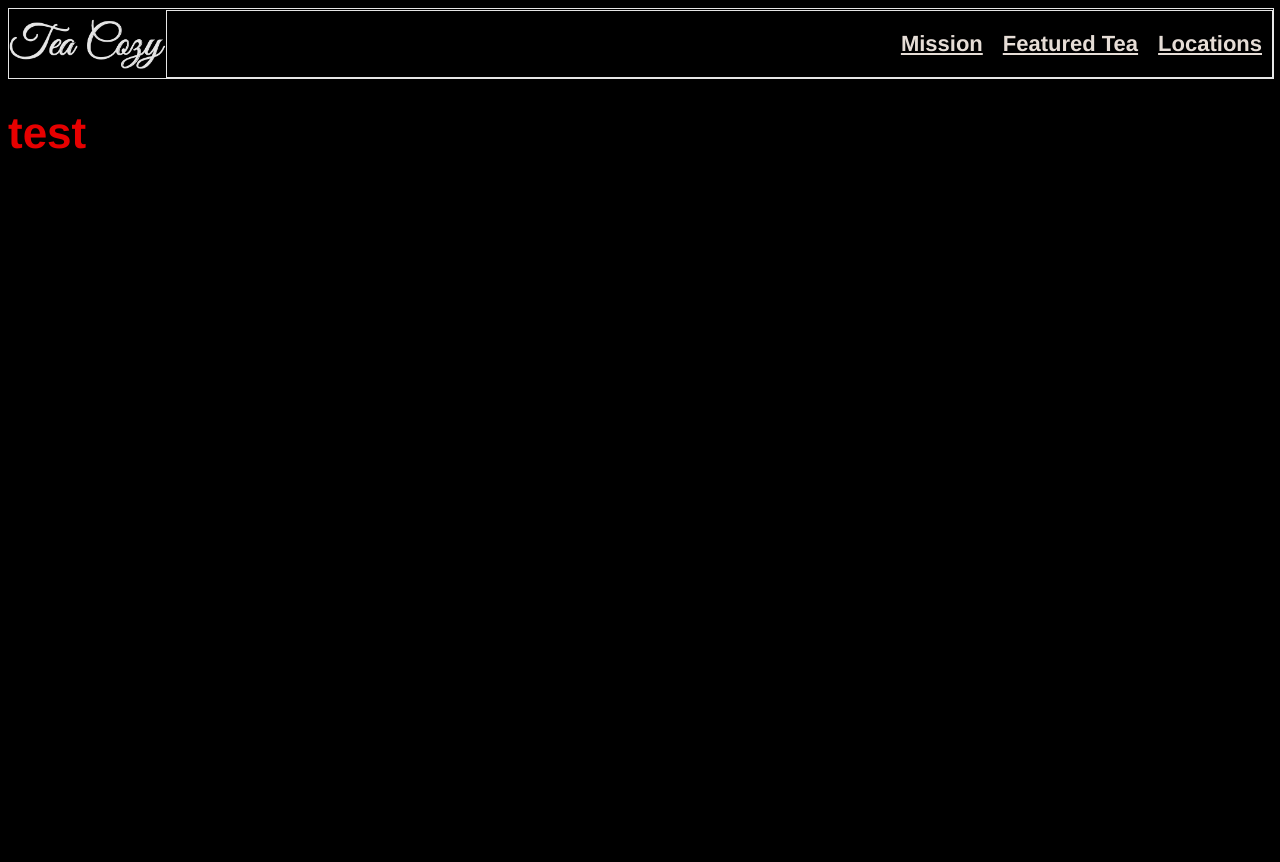
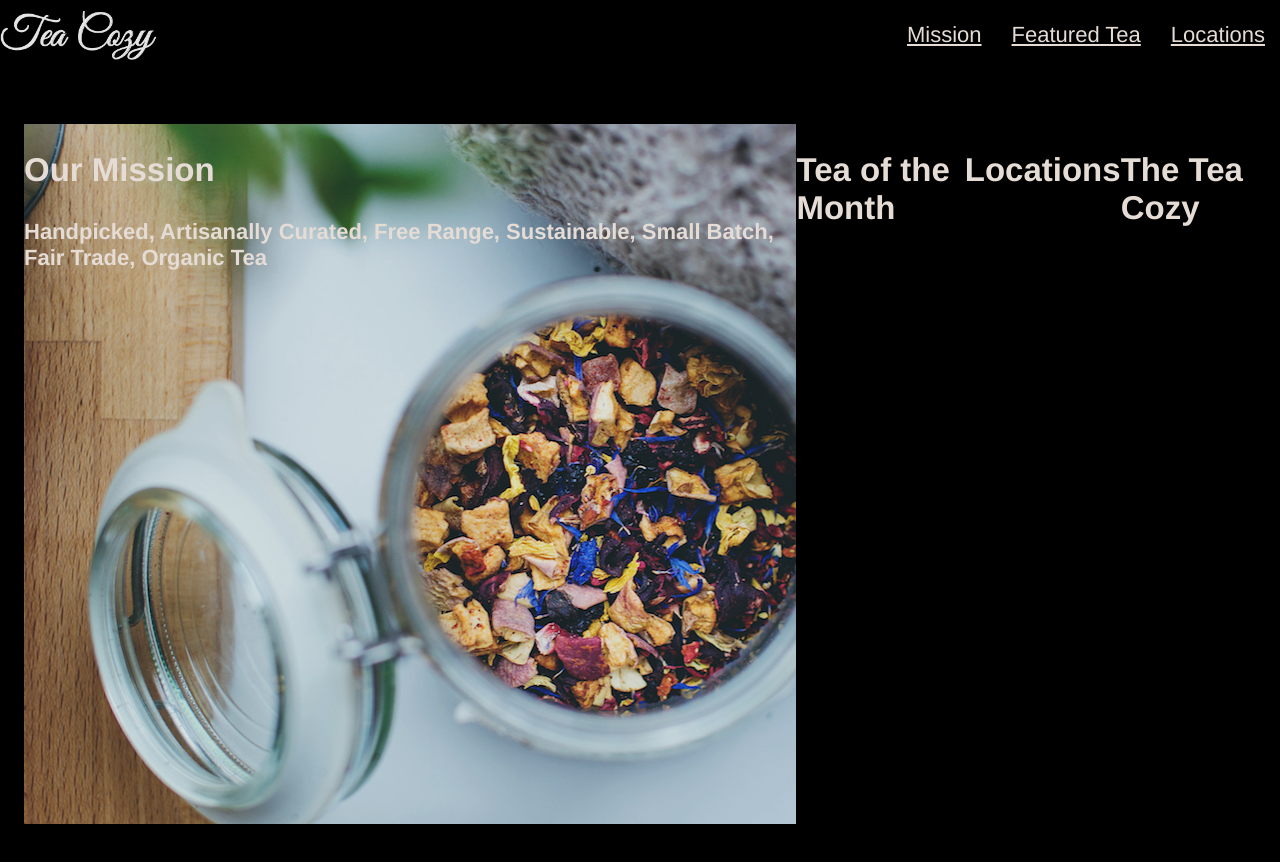
Before and after one commit to Treefarm1/Tea-Cozy, a plain HTML site: page index.html in a window 1280 px wide. Shown: the top 862 px of the page. Before the commit the page ends 800 px from the top, so only its background shows below. Drawn offline with Linux system fonts and the light colour scheme.

Commit message:
edited header

```diff
--- a/css/style.css
+++ b/css/style.css
@@ -1,22 +1,18 @@
-body {
-  font-family: Helvetica;
-  font-size: 22px;
-  color: seashell;
-  background-color: black;
-  opacity: 0.9;
-}
-
 header {
   display: flex;
   align-items: center;
-  border: 1px solid white;
+  position: fixed;
+
   width: 100%;
   height: 69px;
-  font-weight: bold;
+  background-color: black;
+  z-index: 2;
+  margin: -8px -8px;
+
+
 }
 
 header img {
-  display: flex;
   height: 50px;
   align-content: center;
 }
@@ -26,19 +22,43 @@ nav {
   align-items: center;
   flex-grow: 1;
   justify-content: flex-end;
-  margin-left:
-  padding: 20px 10px;
-  border: 1px solid white;
 
 }
+
 nav span {
-  padding: 20px 10px;
+  padding: 20px 15px;
 }
 
 a {
   color: seashell;
 }
 
+
+/* Main content */
+
+body {
+  font-family: Helvetica;
+  font-size: 22px;
+  color: seashell;
+  background-color: black;
+  opacity: 0.9;
+}
+
+.content {
+  display: flex;
+  width: 1232px;
+  margin: 0 auto 78px auto;
+  padding-top: 116px;
+  height: 3000px
+}
+
 h1 {
   color: red;
 }
+
+.first_backgroundimg {
+  background-image: url("../images/img-mission-background.jpg");
+  height: 700px;
+  width: 1200px;
+
+}
--- a/index.html
+++ b/index.html
@@ -1,10 +1,12 @@
 <!DOCTYPE html>
 <html lang="en" dir="ltr">
+
 <head>
   <meta charset="utf-8">
   <title>Tea Cozy</title>
-    <link href="./css/style.css" type="text/css" rel="stylesheet"/>
+  <link href="./css/style.css" type="text/css" rel="stylesheet" />
 </head>
+
 <body>
   <header>
     <img src="images/img-tea-cozy-logo.png" />
@@ -14,7 +16,17 @@
       <span><a href="#">Locations</a></span>
     </nav>
   </header>
-    <h1> test</h1>
 
+  <!-- Main Body Content -->
+  <div class="content">
+    <div class="first_backgroundimg">
+      <h2>Our Mission</h2>
+      <h4>Handpicked, Artisanally Curated, Free Range, Sustainable, Small Batch, Fair Trade, Organic Tea</h4>
+    </div>
+    <h2>Tea of the Month</h2>
+    <h2>Locations</h2>
+    <h2>The Tea Cozy</h2>
+  </div>
 </body>
+
 </html>
```
Lines whose indentation alone changed are shown as unchanged.
